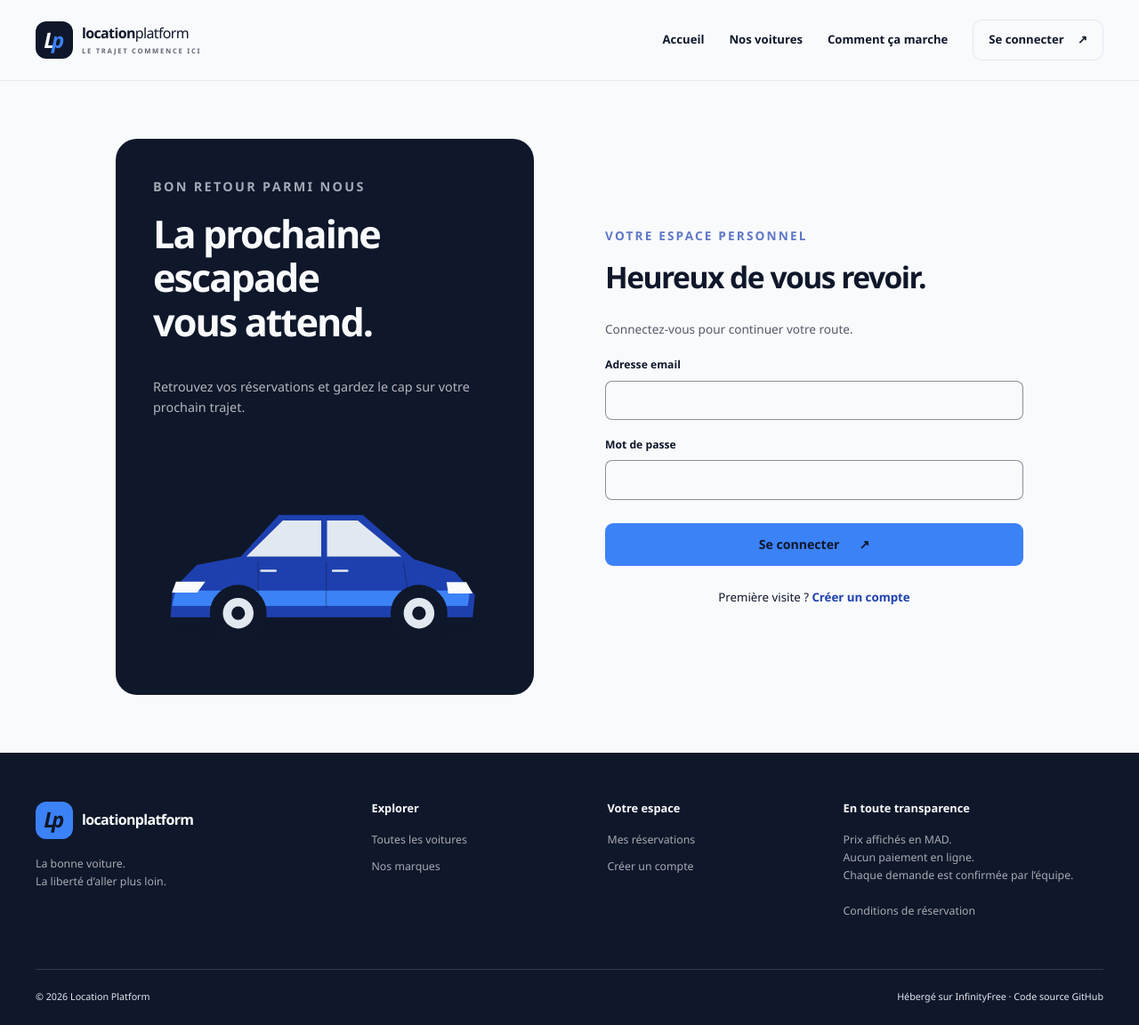
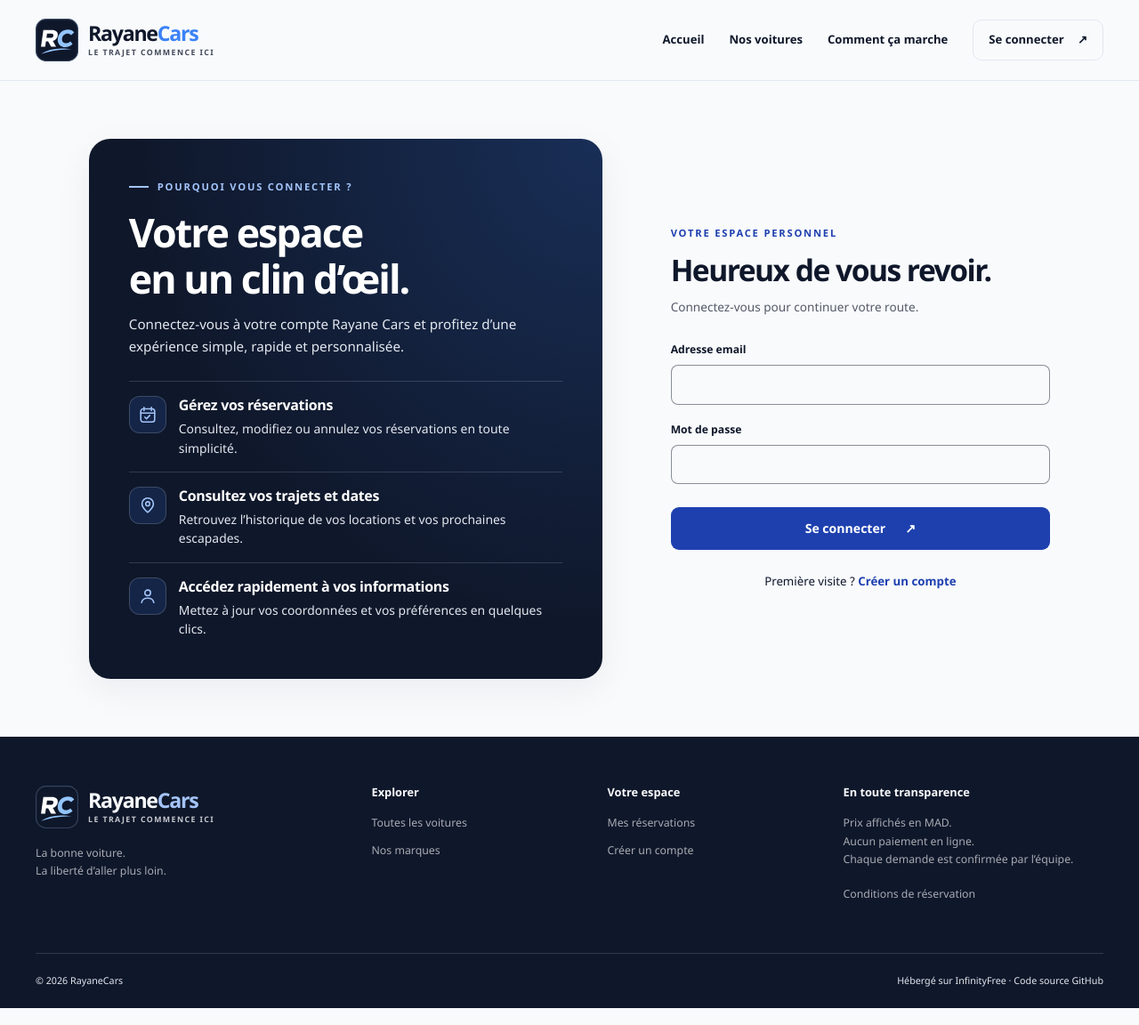
Before and after one commit to RayaneBen22/location-platform, a PHP site: page /connexion.php in a window 1280 px wide. Shown: the whole page at 89% size. Run offline with PHP 8.4, Linux system fonts and the light colour scheme.

Commit message:
ajout du logo RC, correction du bouton de navigation et refonte de la page de connexion

```diff
--- a/app/bootstrap.php
+++ b/app/bootstrap.php
@@ -33,5 +33,5 @@ require_once __DIR__ . '/view.php';
 set_exception_handler(function (Throwable $error): void {
     error_log('location-platform: ' . get_class($error) . ' [' . $error->getCode() . ']');
     http_response_code(503);
-    echo '<!DOCTYPE html><html lang="fr"><head><meta charset="UTF-8"><meta name="viewport" content="width=device-width, initial-scale=1"><title>Service indisponible</title><link rel="stylesheet" href="' . escape(appUrl('assets/style.css')) . '"></head><body><main class="container section"><p class="eyebrow">LOCATION PLATFORM</p><h1>Une petite pause technique.</h1><p>Le service est momentanément indisponible. En installation locale, vérifiez la connexion et les migrations de la base dans le README.</p><a class="button" href="' . escape(appUrl('index.php')) . '">Réessayer</a></main></body></html>';
+    echo '<!DOCTYPE html><html lang="fr"><head><meta charset="UTF-8"><meta name="viewport" content="width=device-width, initial-scale=1"><title>Service indisponible · RayaneCars</title><link rel="stylesheet" href="' . escape(appUrl('assets/style.css')) . '"></head><body><main class="container section"><p class="eyebrow">RayaneCars</p><h1>Une petite pause technique.</h1><p>Le service est momentanément indisponible. En installation locale, vérifiez la connexion et les migrations de la base dans le README.</p><a class="button" href="' . escape(appUrl('index.php')) . '">Réessayer</a></main></body></html>';
 });
--- a/app/catalogue.php
+++ b/app/catalogue.php
@@ -32,6 +32,23 @@ function vehicleDetails(PDO $connection, int $id, bool $includeHidden = false):
     $query->execute(['id' => $id]);
 
     return $query->fetch();
+}
+
+function publicVehicleIdForModel(PDO $connection, string $brand, string $model): ?int
+{
+    $query = $connection->prepare(
+        "SELECT a.id
+         FROM articles a
+         JOIN vehicle_models m ON m.id = a.vehicle_model_id
+         JOIN vehicle_brands b ON b.id = m.brand_id
+         WHERE a.is_active = 1 AND b.name = :brand AND m.name = :model
+         ORDER BY CASE WHEN a.status = 'disponible' THEN 0 ELSE 1 END, a.id
+         LIMIT 1"
+    );
+    $query->execute(['brand' => $brand, 'model' => $model]);
+    $id = $query->fetchColumn();
+
+    return $id === false ? null : (int) $id;
 }
 
 function cataloguePage(PDO $connection, array $input, int $perPage = 9): array
--- /dev/null
+++ b/app/views/brand.php
@@ -0,0 +1,7 @@
+<a class="brand" href="<?= escape(appUrl('index.php')) ?>" aria-label="RayaneCars, accueil">
+    <img class="brand-symbol" src="<?= escape(appUrl('assets/favicon.svg')) ?>" width="48" height="48" alt="">
+    <span>
+        <span class="brand-name">Rayane<span>Cars</span></span>
+        <small>LE TRAJET COMMENCE ICI</small>
+    </span>
+</a>
--- a/app/views/footer.php
+++ b/app/views/footer.php
@@ -1,12 +1,15 @@
 </main>
 <footer class="site-footer">
     <div class="container footer-grid">
-        <div><a class="brand footer-brand" href="<?= escape(appUrl('index.php')) ?>"><span class="brand-symbol">Lp</span><span>locationplatform</span></a><p>La bonne voiture.<br>La liberté d’aller plus loin.</p></div>
+        <div>
+            <?php require __DIR__ . '/brand.php'; ?>
+            <p>La bonne voiture.<br>La liberté d’aller plus loin.</p>
+        </div>
         <div><h2>Explorer</h2><a href="<?= escape(appUrl('catalogue.php')) ?>">Toutes les voitures</a><a href="<?= escape(appUrl('index.php#marques')) ?>">Nos marques</a></div>
         <div><h2>Votre espace</h2><a href="<?= escape(appUrl('mon-compte.php')) ?>">Mes réservations</a><a href="<?= escape(appUrl('inscription.php')) ?>">Créer un compte</a></div>
         <div><h2>En toute transparence</h2><p>Prix affichés en MAD.<br>Aucun paiement en ligne.<br>Chaque demande est confirmée par l’équipe.</p><a href="<?= escape(appUrl('conditions.php')) ?>">Conditions de réservation</a></div>
     </div>
-    <div class="container footer-bottom"><span>© <?= date('Y') ?> Location Platform</span><span><a href="https://www.infinityfree.com/" target="_blank" rel="noopener noreferrer">Hébergé sur InfinityFree</a> · <a href="https://github.com/RayaneBen22/location-platform" target="_blank" rel="noopener noreferrer">Code source GitHub</a></span></div>
+    <div class="container footer-bottom"><span>© <?= date('Y') ?> RayaneCars</span><span><a href="https://www.infinityfree.com/" target="_blank" rel="noopener noreferrer">Hébergé sur InfinityFree</a> · <a href="https://github.com/RayaneBen22/location-platform" target="_blank" rel="noopener noreferrer">Code source GitHub</a></span></div>
 </footer>
 </body>
 </html>
--- a/app/views/header.php
+++ b/app/views/header.php
@@ -4,7 +4,7 @@
     <meta charset="UTF-8">
     <meta name="viewport" content="width=device-width, initial-scale=1">
     <meta name="description" content="Trouvez votre prochaine voiture de location. Comparez les modèles, choisissez vos dates et suivez vos réservations en toute simplicité.">
-    <title><?= escape($title) ?> · Location Platform</title>
+    <title><?= escape($title) ?> · RayaneCars</title>
     <link rel="icon" href="<?= escape(appUrl('assets/favicon.svg')) ?>" type="image/svg+xml">
     <link rel="stylesheet" href="<?= escape(appUrl('assets/style.css')) ?>">
     <script src="<?= escape(appUrl('assets/app.js')) ?>" defer></script>
@@ -13,7 +13,7 @@
 <a class="skip-link" href="#main">Aller au contenu</a>
 <header class="site-header">
     <div class="container header-inner">
-        <a class="brand" href="<?= escape(appUrl('index.php')) ?>" aria-label="Location Platform, accueil"><span class="brand-symbol">L<span>p</span></span><span>location<span class="brand-light">platform</span><small>LE TRAJET COMMENCE ICI</small></span></a>
+        <?php require __DIR__ . '/brand.php'; ?>
         <button class="menu-toggle" type="button" aria-expanded="false" aria-controls="main-nav">Menu <span aria-hidden="true">☰</span></button>
         <nav id="main-nav" class="main-nav" aria-label="Navigation principale">
             <a href="<?= escape(appUrl('index.php')) ?>" <?= $active === 'home' ? 'aria-current="page"' : '' ?>>Accueil</a>
--- a/assets/style.css
+++ b/assets/style.css
@@ -4,6 +4,7 @@
     --color-primary: #3B82F6;
     --color-primary-dark: #1E40AF;
     --color-dark: #0F172A;
+    --color-sky: color-mix(in srgb, var(--color-primary) 45%, var(--color-background));
     --shadow: 0 12px 40px rgb(15 23 42 / 6%);
     --radius: 20px;
 }
@@ -34,11 +35,11 @@ p { margin-bottom: 1.2rem; }
 .skip-link:focus { top: 12px; }
 .site-header { background: rgb(248 250 252 / 96%); border-bottom: 1px solid var(--color-secondary); position: sticky; top: 0; z-index: 20; backdrop-filter: blur(14px); }
 .header-inner { display: flex; align-items: center; justify-content: space-between; min-height: 90px; gap: 25px; }
-.brand { display: flex; align-items: center; gap: 10px; font-size: 1rem; font-weight: 750; letter-spacing: -.04em; line-height: 1.2; flex-shrink: 0; }
-.brand-symbol { display: flex; align-items: center; justify-content: center; width: 42px; height: 42px; border-radius: 12px; background: var(--color-dark); color: var(--color-background); font-size: 1.5rem; font-weight: 750; font-style: italic; letter-spacing: -.15em; padding-right: 4px; }
-.brand-symbol span { color: var(--color-primary); }
-.brand-light { font-weight: 400; }
-.brand small { display: block; font-size: .48rem; letter-spacing: .22em; margin-top: 6px; opacity: .65; }
+.brand { display: inline-flex; align-items: center; gap: 11px; flex-shrink: 0; line-height: 1; }
+.brand-symbol { width: 48px; height: 48px; flex: none; }
+.brand-name { display: block; font-size: 1.45rem; font-weight: 750; letter-spacing: -.055em; }
+.brand-name span { color: var(--color-primary); }
+.brand small { display: block; margin-top: 6px; font-size: .55rem; font-weight: 650; letter-spacing: .16em; opacity: .78; }
 .main-nav { display: flex; align-items: center; gap: 28px; font-size: .82rem; font-weight: 600; }
 .main-nav a { padding-block: 8px; }
 .main-nav a[aria-current], .main-nav a:hover { color: var(--color-primary-dark); }
@@ -63,7 +64,19 @@ p { margin-bottom: 1.2rem; }
 .hero-proof { display: flex; gap: 24px; margin-top: 30px; font-size: .72rem; opacity: .72; }
 .hero-proof span::before { content: "✓"; color: var(--color-primary-dark); font-weight: 700; margin-right: 7px; }
 .art-bottom strong { display: block; font-size: 1rem; }
-.art-bottom .art-arrow { width: 36px; height: 36px; border: 1px solid rgb(15 23 42 / 22%); border-radius: 50%; display: grid; place-items: center; font-size: 1.3rem; }
+.art-link {
+    min-height: 44px;
+    padding: 9px 17px;
+    gap: 9px;
+    border-radius: 999px;
+    border: 1px solid var(--color-primary);
+    background: white;
+    color: var(--color-primary-dark);
+    font-size: .84rem;
+    white-space: nowrap;
+}
+.art-link span { font-size: 1.05rem; line-height: 1; }
+.art-link:hover, .art-link:focus-visible { background: var(--color-primary-dark); color: white; border-color: var(--color-primary-dark); }
 .search-panel { background: var(--color-background); padding: 24px 28px; border: 1px solid var(--color-secondary); border-radius: 16px; box-shadow: var(--shadow); display: grid; grid-template-columns: 1.1fr 1fr 1fr auto; gap: 24px; align-items: end; }
 .search-panel .field { margin: 0; }
 .search-panel input, .search-panel select { border-color: var(--color-secondary); background: var(--color-background); }
@@ -118,8 +131,8 @@ p { margin-bottom: 1.2rem; }
 .footer-grid h2 { font-size: .8rem; letter-spacing: 0; margin-bottom: 18px; }
 .footer-grid p, .footer-grid > div > a:not(.brand) { font-size: .77rem; opacity: .65; }
 .footer-grid > div > a:not(.brand) { display: block; margin-bottom: 10px; }
-.footer-brand { margin-bottom: 18px; }
-.footer-brand .brand-symbol { background: var(--color-primary); color: var(--color-dark); }
+.site-footer .brand { margin-bottom: 18px; }
+.site-footer .brand-name span { color: var(--color-sky); }
 .footer-bottom { border-top: 1px solid rgb(226 232 240 / 16%); display: flex; justify-content: space-between; padding-block: 22px; font-size: .67rem; color: var(--color-secondary); }
 .page-intro { padding-block: 50px 30px; }
 .page-intro h1 { font-size: clamp(2.1rem, 4vw, 3.4rem); margin-bottom: 14px; }
@@ -156,6 +169,57 @@ input:focus, select:focus, textarea:focus { border-color: var(--color-primary);
 .auth-form .button { margin-top: 8px; }
 .auth-bottom { margin-top: 25px; text-align: center; font-size: .83rem; }
 .auth-bottom a { color: var(--color-primary-dark); font-weight: 650; }
+.login-layout {
+    max-width: 1080px;
+    grid-template-columns: minmax(0, 1.15fr) minmax(0, .85fr);
+    grid-template-areas: "benefits form";
+    column-gap: clamp(40px, 6vw, 88px);
+}
+.login-layout .auth-form { grid-area: form; }
+.login-layout .auth-form > .eyebrow { margin-bottom: 12px; font-size: .7rem; opacity: 1; }
+.login-layout .auth-form h1 { margin-bottom: 12px; }
+.login-layout .auth-form form { margin-top: 26px; }
+.login-layout .auth-form .button { background: var(--color-primary-dark); color: white; }
+.login-layout .auth-form .button:hover { background: var(--color-dark); }
+.login-panel {
+    grid-area: benefits;
+    padding: clamp(26px, 3.5vw, 48px);
+    color: white;
+    background: radial-gradient(ellipse at top right, rgb(59 130 246 / 22%), transparent 65%), var(--color-dark);
+    border-radius: 24px;
+    box-shadow: var(--shadow);
+}
+.login-panel .eyebrow { display: flex; align-items: center; gap: 10px; color: var(--color-sky); }
+.login-panel .eyebrow::before { content: ""; width: 22px; height: 2px; background: currentColor; }
+.login-panel h2 { max-width: 15ch; margin-bottom: 14px; font-size: clamp(2.1rem, 3.5vw, 3rem); text-wrap: balance; }
+.login-intro, .login-benefits p { color: var(--color-secondary); }
+.login-intro { margin: 0; font-size: .95rem; }
+.login-benefits { list-style: none; padding: 0; margin: 26px 0 0; }
+.login-benefits li {
+    display: grid;
+    grid-template-columns: auto minmax(0, 1fr);
+    align-items: start;
+    gap: 14px;
+    padding-block: 16px;
+    border-top: 1px solid rgb(226 232 240 / 17%);
+}
+.login-benefits li:last-child { padding-bottom: 0; }
+.benefit-icon {
+    width: 42px;
+    height: 42px;
+    padding: 9px;
+    border: 1px solid rgb(226 232 240 / 19%);
+    border-radius: 12px;
+    background: rgb(59 130 246 / 14%);
+    color: var(--color-sky);
+    fill: none;
+    stroke: currentColor;
+    stroke-width: 1.7;
+    stroke-linecap: round;
+    stroke-linejoin: round;
+}
+.login-benefits h3 { margin: 0 0 4px; font-size: 1rem; letter-spacing: -.02em; line-height: 1.35; }
+.login-benefits p { margin: 0; font-size: .87rem; line-height: 1.55; }
 .details-grid { display: grid; grid-template-columns: minmax(0, 1.6fr) minmax(300px, 1fr); gap: 40px; align-items: start; padding-bottom: 65px; }
 .vehicle-gallery { background: var(--color-secondary); border-radius: 20px; overflow: hidden; position: relative; }
 .vehicle-gallery > img { width: 100%; height: auto; aspect-ratio: 1.5; object-fit: contain; background: var(--color-background); }
@@ -247,6 +311,7 @@ td form { display: flex; align-items: center; gap: 10px; min-width: 180px; }
     .filter-panel .filter-buttons .button { width: auto; }
     .auth-aside { padding: 30px; }
     .auth-aside h2 { font-size: 2.1rem; }
+    .login-layout { max-width: 580px; grid-template-columns: minmax(0, 1fr); grid-template-areas: "form" "benefits"; row-gap: 36px; padding-block: 40px; }
     .details-grid { grid-template-columns: minmax(0, 1fr); }
     .booking-panel { position: static; }
     .profile-grid { grid-template-columns: 1fr; }
@@ -287,6 +352,7 @@ td form { display: flex; align-items: center; gap: 10px; min-width: 180px; }
     .auth-layout { grid-template-columns: 1fr; gap: 25px; padding-block: 35px; }
     .auth-aside { display: none; }
     .auth-form h1 { font-size: 2rem; }
+    .login-panel { padding: 25px 22px; }
     .details-grid { gap: 25px; }
     .spec-grid { grid-template-columns: repeat(2, 1fr); }
     .booking-panel { padding: 23px; }
@@ -314,7 +380,7 @@ td form { display: flex; align-items: center; gap: 10px; min-width: 180px; }
 .hero-art img { display: block; width: 100%; max-width: 100%; height: auto; aspect-ratio: 3 / 2; object-fit: contain; object-position: center; margin: 0; }
 .art-top, .art-bottom { position: static; display: flex; justify-content: space-between; gap: 12px; padding: 18px 22px; background: var(--color-background); }
 .art-top { border-bottom: 1px solid var(--color-secondary); font-size: .65rem; letter-spacing: .13em; font-weight: 700; }
-.art-bottom { border-top: 1px solid var(--color-secondary); align-items: center; font-size: .7rem; }
+.art-bottom { border-top: 1px solid var(--color-secondary); align-items: center; flex-wrap: wrap; font-size: .7rem; }
 .price-notice { color: var(--color-primary-dark); font-size: .8rem; line-height: 1.5; margin-block: 10px 16px; }
 .booking-panel > .price-notice { opacity: 1; }
 .vehicle-specs strong { font-weight: 500; }
--- a/connexion.php
+++ b/connexion.php
@@ -32,7 +32,62 @@ if ($_SERVER['REQUEST_METHOD'] === 'POST') {
 }
 pageHeader('Se connecter');
 ?>
-<div class="container auth-layout"><aside class="auth-aside"><p class="eyebrow">BON RETOUR PARMI NOUS</p><h2>La prochaine<br>escapade<br>vous attend.</h2><p>Retrouvez vos réservations et gardez le cap sur votre prochain trajet.</p><img src="<?= escape(appUrl('assets/car-placeholder.svg')) ?>" alt="" width="900" height="550"></aside><section class="auth-form"><p class="eyebrow">VOTRE ESPACE PERSONNEL</p><h1>Heureux de vous revoir.</h1><p>Connectez-vous pour continuer votre route.</p>
-<?php if ($message): ?><p class="notice notice-error" role="alert"><?= escape($message) ?></p><?php endif; ?>
-<form action="<?= escape(appUrl('connexion.php')) ?>" method="post"><?= csrfField() ?><div class="field"><label for="email">Adresse email</label><input id="email" name="email" type="email" value="<?= escape($email) ?>" maxlength="255" autocomplete="username" required></div><div class="field"><label for="password">Mot de passe</label><input id="password" name="password" type="password" maxlength="72" autocomplete="current-password" required></div><button class="button button-wide" type="submit">Se connecter <span aria-hidden="true">↗</span></button></form><div class="auth-bottom">Première visite ? <a href="<?= escape(appUrl('inscription.php')) ?>">Créer un compte</a></div></section></div>
+<div class="container auth-layout login-layout">
+    <section class="auth-form" aria-labelledby="login-heading">
+        <p class="eyebrow">VOTRE ESPACE PERSONNEL</p>
+        <h1 id="login-heading">Heureux de vous revoir.</h1>
+        <p>Connectez-vous pour continuer votre route.</p>
+        <?php if ($message): ?><p class="notice notice-error" role="alert"><?= escape($message) ?></p><?php endif; ?>
+        <form action="<?= escape(appUrl('connexion.php')) ?>" method="post">
+            <?= csrfField() ?>
+            <div class="field">
+                <label for="email">Adresse email</label>
+                <input id="email" name="email" type="email" value="<?= escape($email) ?>" maxlength="255" autocomplete="username" required>
+            </div>
+            <div class="field">
+                <label for="password">Mot de passe</label>
+                <input id="password" name="password" type="password" maxlength="72" autocomplete="current-password" required>
+            </div>
+            <button class="button button-wide" type="submit">Se connecter <span aria-hidden="true">↗</span></button>
+        </form>
+        <div class="auth-bottom">Première visite ? <a href="<?= escape(appUrl('inscription.php')) ?>">Créer un compte</a></div>
+    </section>
+    <aside class="login-panel" aria-labelledby="benefits-heading">
+        <p class="eyebrow">POURQUOI VOUS CONNECTER ?</p>
+        <h2 id="benefits-heading">Votre espace en un clin d’œil.</h2>
+        <p class="login-intro">Connectez-vous à votre compte Rayane Cars et profitez d’une expérience simple, rapide et personnalisée.</p>
+        <ul class="login-benefits" role="list">
+            <li>
+                <svg class="benefit-icon" viewBox="0 0 24 24" aria-hidden="true" focusable="false">
+                    <rect x="3.5" y="5" width="17" height="16" rx="3"/>
+                    <path d="M7.5 3v4m9-4v4m-13 3h17m-12 5 2 2 4-4"/>
+                </svg>
+                <div>
+                    <h3>Gérez vos réservations</h3>
+                    <p>Consultez, modifiez ou annulez vos réservations en toute simplicité.</p>
+                </div>
+            </li>
+            <li>
+                <svg class="benefit-icon" viewBox="0 0 24 24" aria-hidden="true" focusable="false">
+                    <path d="M19 10c0 4.7-7 10.5-7 10.5S5 14.7 5 10a7 7 0 1 1 14 0Z"/>
+                    <circle cx="12" cy="10" r="2.5"/>
+                </svg>
+                <div>
+                    <h3>Consultez vos trajets et dates</h3>
+                    <p>Retrouvez l’historique de vos locations et vos prochaines escapades.</p>
+                </div>
+            </li>
+            <li>
+                <svg class="benefit-icon" viewBox="0 0 24 24" aria-hidden="true" focusable="false">
+                    <circle cx="12" cy="8" r="3.5"/>
+                    <path d="M4.5 20c.6-3.6 3.3-5.6 7.5-5.6s6.9 2 7.5 5.6"/>
+                </svg>
+                <div>
+                    <h3>Accédez rapidement à vos informations</h3>
+                    <p>Mettez à jour vos coordonnées et vos préférences en quelques clics.</p>
+                </div>
+            </li>
+        </ul>
+    </aside>
+</div>
 <?php pageFooter(); ?>
```
Also changed, not shown: index.php (+14 -1 lines), tests/catalogue-media.php (+14 -0 lines), README.md, assets/favicon.svg.
